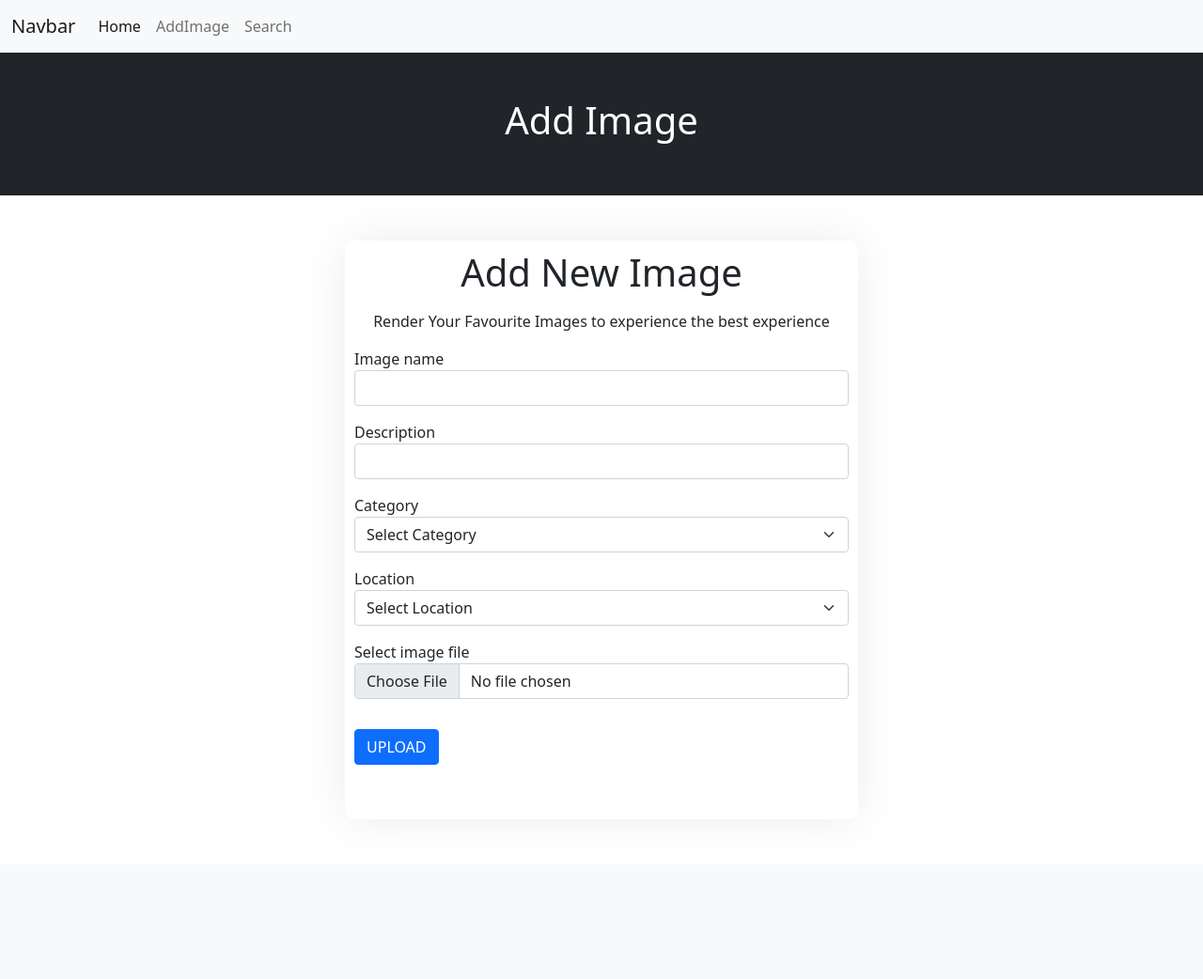
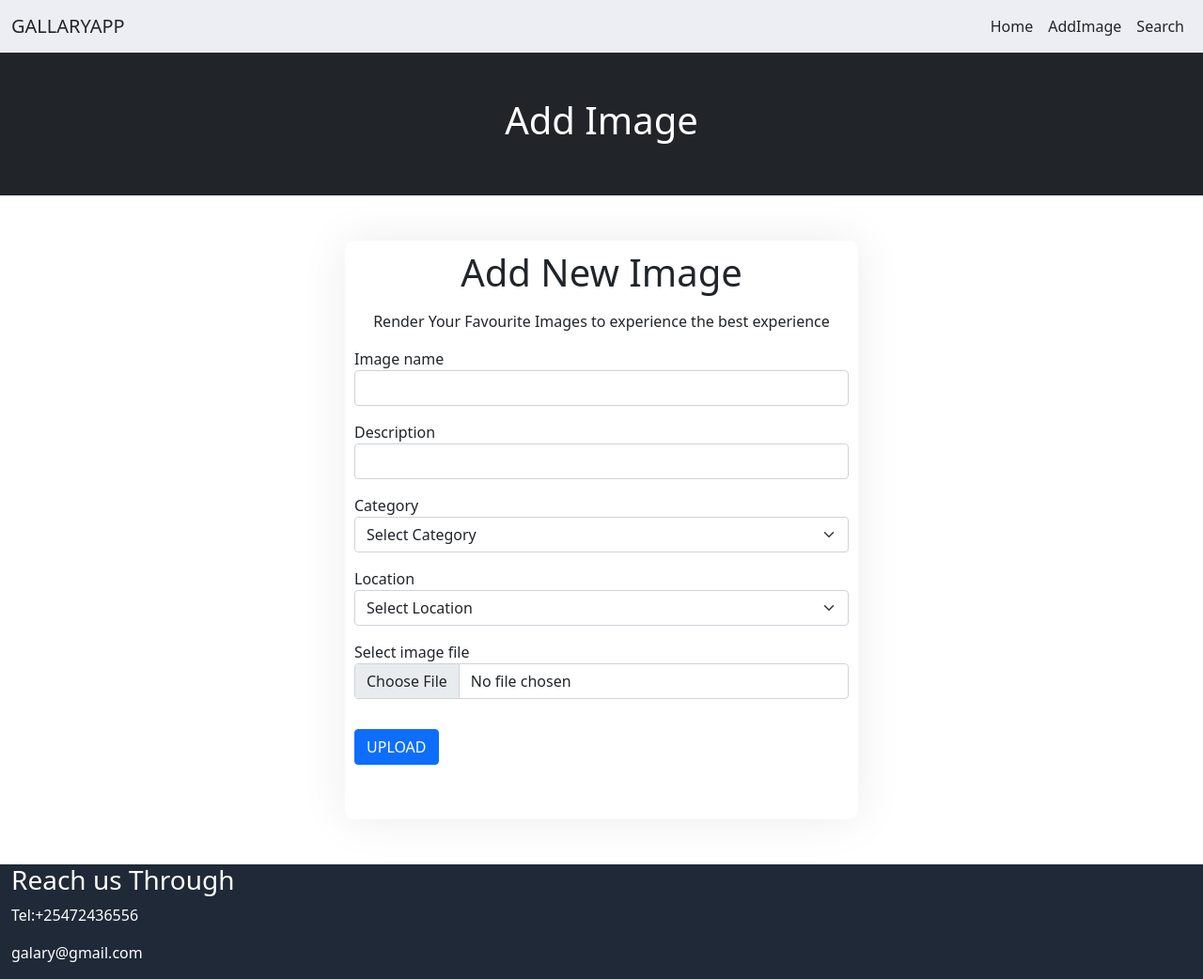
Before and after one commit to Isaac-kiptoo-kilimo/Personal-Galary-app, a Django app: page /addimage/ in a window 1280 px wide. Shown: the whole page at 94% size. Before the commit the page ends 814 px from the top, so only its background shows below. Run offline with Django 4.2, Linux system fonts and the light colour scheme; data that the repository does not hold is empty.

```diff
--- a/imagery/templates/components/footer.html
+++ b/imagery/templates/components/footer.html
@@ -0,0 +1,12 @@
+<div class="container-fluid footer">
+    <div class="row">
+        <h3>Reach us Through</h3>
+        <div class="col-md-4">
+            <p>Tel:+25472436556</p>
+            <p>galary@gmail.com</p>
+        </div>
+        <div class="col-md-4">
+
+        </div>
+    </div>
+</div>
--- a/imagery/templates/components/navbar.html
+++ b/imagery/templates/components/navbar.html
@@ -1,21 +1,19 @@
-<nav class="navbar navbar-expand-lg navbar-light bg-light">
+<nav class="navbar navbar-expand-lg navbar-light">
     <div class="container-fluid">
-      <a class="navbar-brand" href="#">Navbar</a>
+      <a class="navbar-brand text-dark" href="#">GALLARYAPP</a>
       <button class="navbar-toggler" type="button" data-bs-toggle="collapse" data-bs-target="#navbarSupportedContent" aria-controls="navbarSupportedContent" aria-expanded="false" aria-label="Toggle navigation">
         <span class="navbar-toggler-icon"></span>
       </button>
-      <div class="collapse navbar-collapse" id="navbarSupportedContent">
-        <ul class="navbar-nav me-auto mb-2 mb-lg-0">
+      <div class="collapse navbar-collapse " id="navbarSupportedContent">
+        <ul class="navbar-nav ms-auto mb-2 mb-lg-0">
           <li class="nav-item">
-            <a class="nav-link active" aria-current="page" href="{% url 'index' %}">Home</a>
-          </li>
-
-
-          <li class="nav-item">
-            <a class="nav-link" href="{% url 'addimage' %}" tabindex="-1" aria-disabled="true">AddImage</a>
+            <a class="nav-link active text-dark" aria-current="page" href="{% url 'index' %}">Home</a>
           </li>
           <li class="nav-item">
-            <a class="nav-link" href="{% url 'search' %}" tabindex="-1" aria-disabled="true">Search</a>
+            <a class="nav-link text-dark" href="{% url 'addimage' %}" tabindex="-1" aria-disabled="true">AddImage</a>
+          </li>
+          <li class="nav-item">
+            <a class="nav-link text-dark" href="{% url 'search' %}" tabindex="-1" aria-disabled="true">Search</a>
           </li>
         </ul>
       </div>
--- a/imagery/templates/pages/addimage.html
+++ b/imagery/templates/pages/addimage.html
@@ -17,6 +17,7 @@
           </p>
         </div>
         <div>
+
           <form
           method="POST"
           enctype="multipart/form-data"
--- a/imagery/urls.py
+++ b/imagery/urls.py
@@ -5,4 +5,5 @@ urlpatterns=[
     path('',views.index,name='index'),
     path('addimage/',views.addimage,name='addimage'),
     path('search/',views.search_results,name='search'),
+
 ]
--- a/static/css/style.css
+++ b/static/css/style.css
@@ -7,3 +7,20 @@
     box-shadow: 0 0 50px rgba(0, 0, 0, 0.08);
 
 }
+.custom-card a:hover{
+    color: red;
+
+}
+.navbar{
+    background-color: #ECEEF3;
+    color: #ECEEF3;
+    cursor: pointer;
+}
+
+.footer{
+    background-color: #1F2937;
+    color: white;
+}
+img:hover{
+    background-color: #ECEEF3;
+}
```
